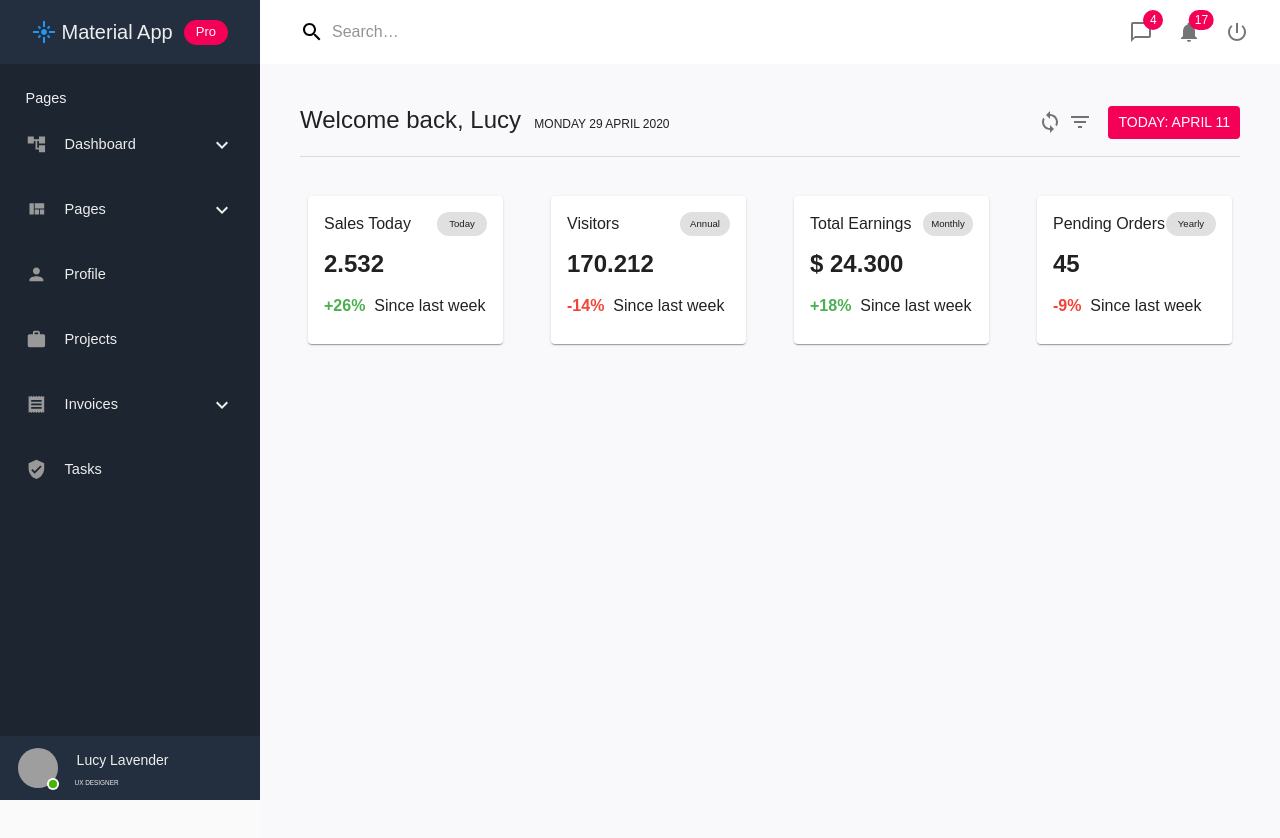
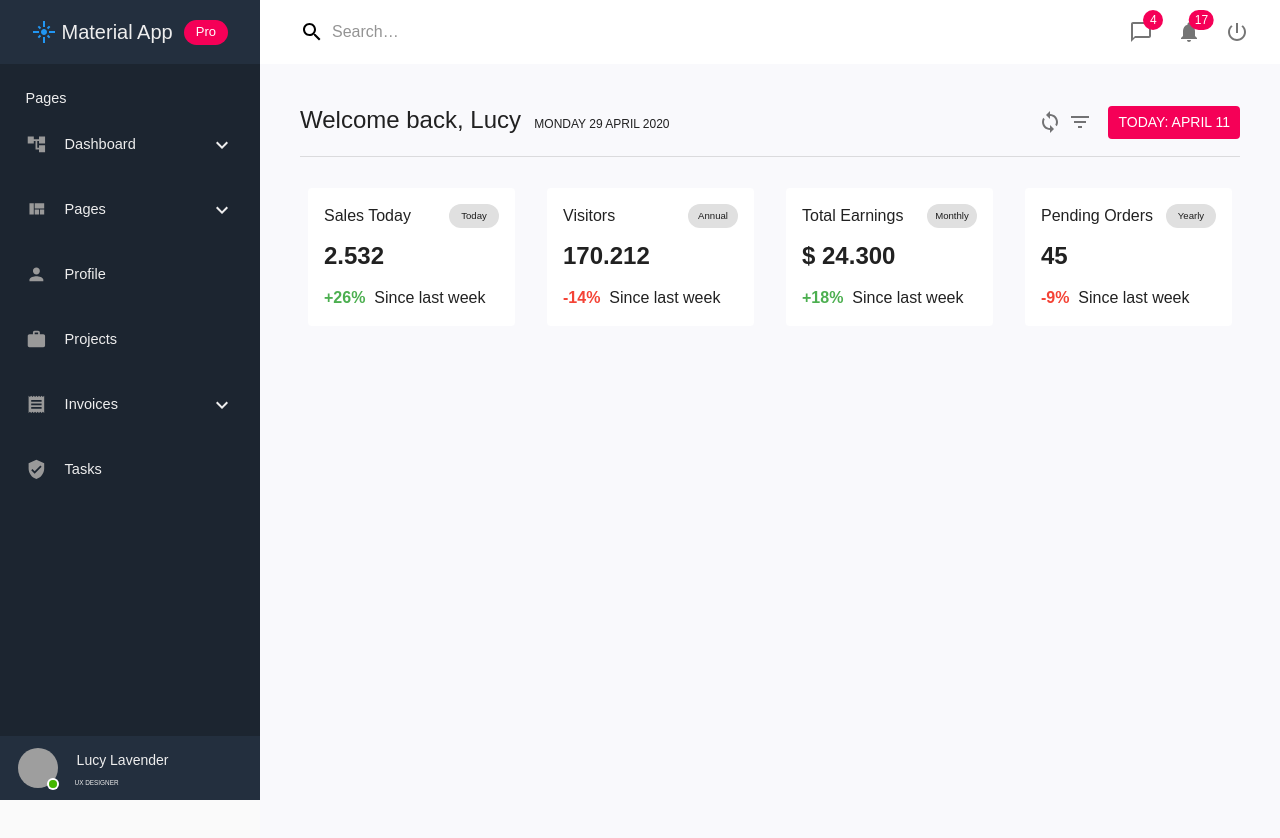
Before and after one commit to naldal/Material-Dashboard, a React (Create React App) app: page / in a window 1280 px wide. Shown: the top 838 px of the page. Built offline with nearby package versions, Linux system fonts and the light colour scheme; grey boxes are pictures that could not be loaded; the HTML template or start-up script is replaced by a standard one.

Commit message:
update default

```diff
--- a/src/Default.jsx
+++ b/src/Default.jsx
@@ -10,10 +10,10 @@ import Chip from "@material-ui/core/Chip";
 
 const useStyle = makeStyles((theme) => ({
     root: {
-        margin: "8px"
+        margin: "8px",
     },
     gridContainer: {
-        marginTop: "15px"
+        marginTop: "15px",
     },
     typoInCard: {
         fontWeight: "600",
@@ -32,6 +32,10 @@ const useStyle = makeStyles((theme) => ({
     spanInCardDanger: {
         fontWeight: "600",
         color: theme.palette.error.main
+    },
+    cardContent: {
+
+
     }
 }))
 
@@ -43,8 +47,8 @@ const Default = () => {
 
     const getSaleData = defaultData.map((data) => (
         <Grid item md={3} sm={6} xs={12}>
-            <Card className={classes.root} elevation={1}>
-                <CardContent>
+            <Card className={classes.root} elevation={0}>
+                <CardContent style={{paddingBottom: "14px"}}>
                     <Grid container justify="space-between" alignItems="center">
                         <Grid>
                             <Typography variant="body1">
@@ -79,7 +83,7 @@ const Default = () => {
 
     return (
         <div>
-            <Grid container spacing={4} className={classes.gridContainer}>
+            <Grid container spacing={2} className={classes.gridContainer}>
                 {getSaleData}
             </Grid>
         </div>
```
